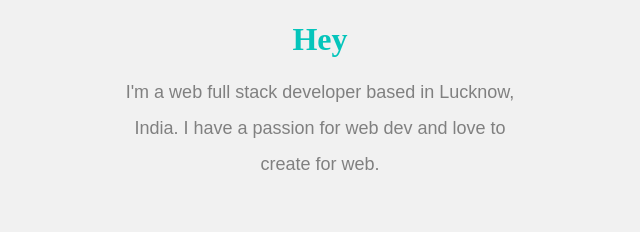
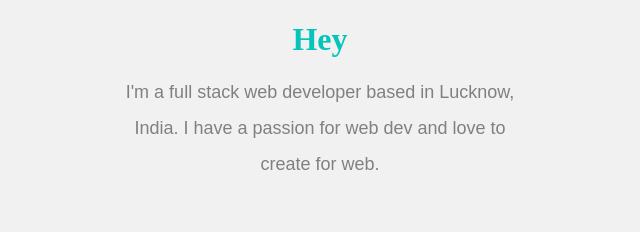
Before and after one commit to vivektripaathi/home, a plain HTML site: page index.html in a window 1280 px wide. Shown: the part 931-1163 px from the top of the page, 320-960 px from the left. Drawn offline with Linux system fonts and the light colour scheme.

Commit message:
Update index.html

```diff
--- a/index.html
+++ b/index.html
@@ -52,7 +52,7 @@
       <div class="hi">
       <img src="images/man.svg" alt="main-image" class="main-image">
       <h3>Hey</h2>
-      <p class="intro">I'm a  web full stack developer based in Lucknow, India. I have a passion for web dev and love to create for web.</p>
+      <p class="intro">I'm a full stack web developer based in Lucknow, India. I have a passion for web dev and love to create for web.</p>
     </div>
     <hr>
     <div class="whaticando">
```
